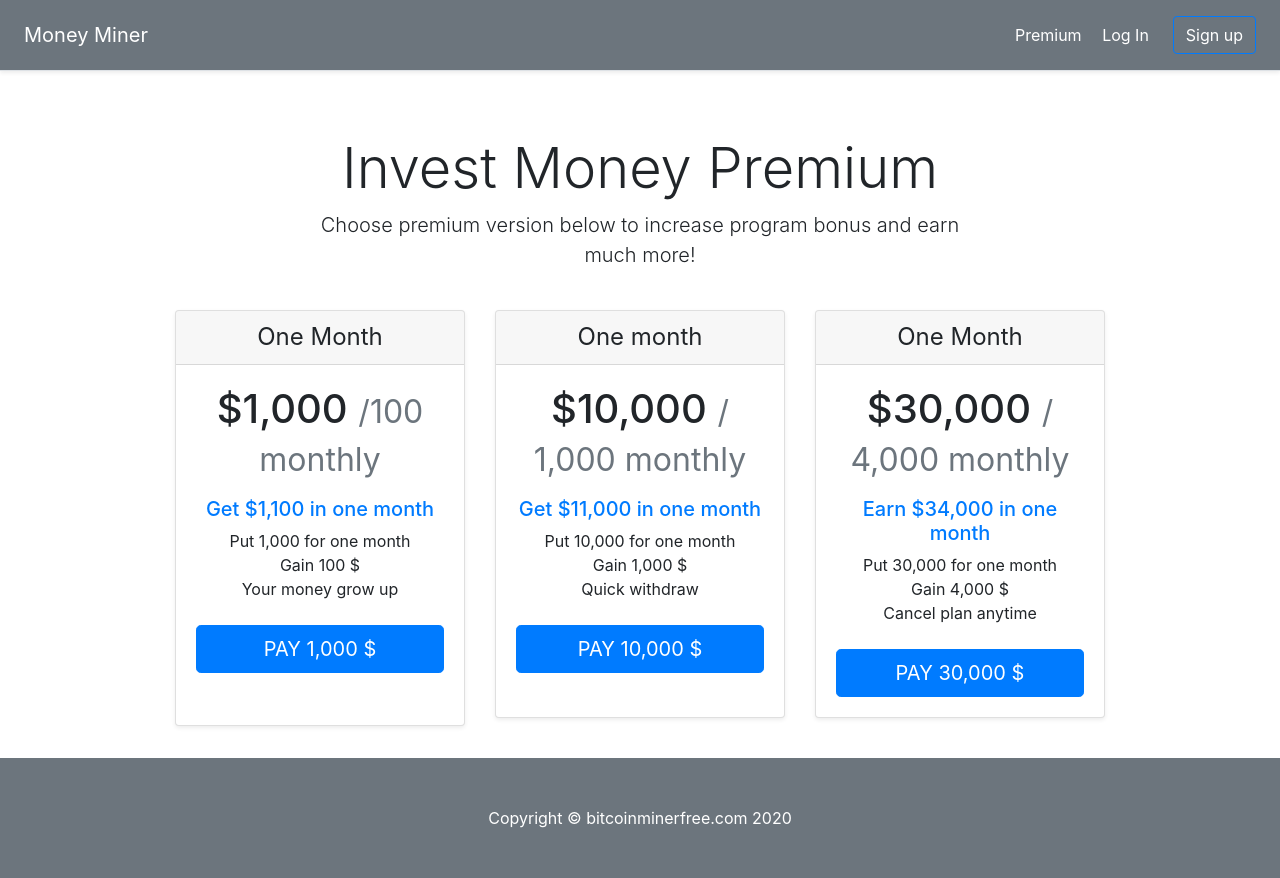
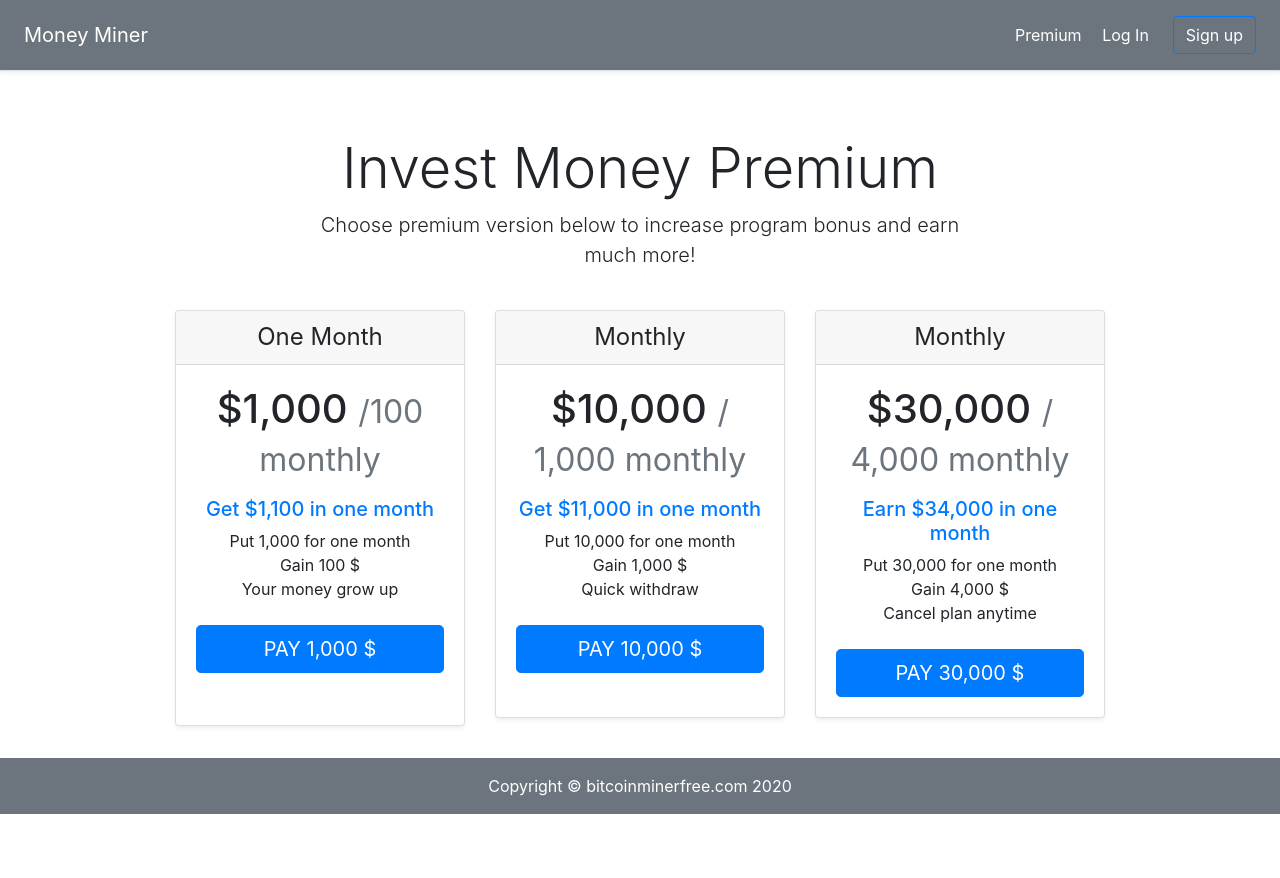
Before and after one commit to manalap/Django-payment-subscription, a Django app: page / in a window 1280 px wide. After the commit the page ends 814 px from the top, so only its background shows below. Run offline with Django 3.2, Linux system fonts and the light colour scheme; some libraries are stand-ins or nearby versions.

Commit message:
korjattu

```diff
--- a/bitcoinminerfree/settings.py
+++ b/bitcoinminerfree/settings.py
@@ -23,10 +23,11 @@ BASE_DIR = os.path.dirname(os.path.dirname(os.path.abspath(__file__)))
 SECRET_KEY = '=yl=b-rjsono594!l74t#nqx4x(@c0-)12^oi#0^zha06g^eif'
 
 # SECURITY WARNING: don't run with debug turned on in production!
-DEBUG = False
+DEBUG = True
 
 
-ALLOWED_HOSTS = ['https://bitcoinminerfree.herokuapp.com'
+ALLOWED_HOSTS = ['bitcoinminerfree.herokuapp.com',
+    '127.0.0.1',
 ]
 
 LOGIN_URL = 'login'
--- a/plans/models.py
+++ b/plans/models.py
@@ -14,4 +14,4 @@ class Customer(models.Model):
     stripe_subscription_id = models.CharField(max_length=255)
     cancel_at_period_end = models.BooleanField(default=False)
     membership = models.BooleanField(default=False)
-    user_balance = models.FloatField(default=0.00)
+    user_balance = models.FloatField(default='0.00')
--- a/plans/templates/plans/base.html
+++ b/plans/templates/plans/base.html
@@ -1,20 +1,41 @@
-<!doctype html>
+<!DOCTYPE html>
 <html lang="en">
   {% load static %}
   <head>
-    <meta charset="utf-8">
-    <meta name="viewport" content="width=device-width, initial-scale=1, shrink-to-fit=no">
+    <meta charset="utf-8" />
+    <meta
+      name="viewport"
+      content="width=device-width, initial-scale=1, shrink-to-fit=no"
+    />
     <title>Money Miner</title>
 
     <!-- Bootstrap core CSS -->
-    <link rel="stylesheet" href="https://stackpath.bootstrapcdn.com/bootstrap/4.2.1/css/bootstrap.min.css"  crossorigin="anonymous">
+    <link
+      rel="stylesheet"
+      href="https://stackpath.bootstrapcdn.com/bootstrap/4.2.1/css/bootstrap.min.css"
+      crossorigin="anonymous"
+    />
 
     <!-- Custom styles for this template -->
-    <link href="{% static 'pricing.css' %}" rel="stylesheet">
+    <link href="{% static 'pricing.css' %}" rel="stylesheet" />
   </head>
   <body>
-    <div class="d-flex flex-column flex-md-row align-items-center p-3 px-md-4 mb-3 bg-secondary border-bottom shadow-sm">
-      <h5 class="my-0 mr-md-auto font-weight-normal"><a href="{% url 'home' %}" class="text-white">Money Miner</a></h5>
+    <div
+      class="
+        d-flex
+        flex-column flex-md-row
+        align-items-center
+        p-3
+        px-md-4
+        mb-3
+        bg-secondary
+        border-bottom
+        shadow-sm
+      "
+    >
+      <h5 class="my-0 mr-md-auto font-weight-normal">
+        <a href="{% url 'home' %}" class="text-white">Money Miner</a>
+      </h5>
       <nav class="my-2 my-md-0 mr-md-3">
         <a class="p-2 text-white" href="{% url 'join' %}">Premium</a>
         {% if user.is_authenticated %}
@@ -26,19 +47,19 @@
         {% endif %}
       </nav>
       {% if user.is_authenticated == False %}
-      <a class="btn btn-outline-primary text-white" href="{% url 'signup' %}">Sign up</a>
+      <a class="btn btn-outline-primary text-white" href="{% url 'signup' %}"
+        >Sign up</a
+      >
       {% endif %}
     </div>
 
-    {% block content %}
-        {% endblock %}
-  <footer class="py-5 bg-secondary">
-    <div class="container">
-      <p class="m-0 text-center text-white">Copyright &copy; bitcoinminerfree.com 2020 </p>
-    </div>
-
-
-  </footer>
-
-</body>
+    {% block content %} {% endblock %}
+    <footer class="py-3 mb-0 bg-secondary">
+      <div class="container">
+        <p class="m-0 text-center text-white">
+          Copyright &copy; bitcoinminerfree.com 2020
+        </p>
+      </div>
+    </footer>
+  </body>
 </html>
--- a/plans/templates/plans/join.html
+++ b/plans/templates/plans/join.html
@@ -1,10 +1,9 @@
-{% extends 'plans/base.html' %}
-
-{% block content %}
+{% extends 'plans/base.html' %} {% block content %}
 <div class="pricing-header px-3 py-3 pt-md-5 pb-md-4 mx-auto text-center">
   <h1 class="display-4">Invest Money Premium</h1>
   <p class="lead">
-    Choose premium version below to increase program bonus and earn much more!</p>
+    Choose premium version below to increase program bonus and earn much more!
+  </p>
 </div>
 
 <div class="container">
@@ -14,44 +13,64 @@
         <h4 class="my-0 font-weight-normal">One Month</h4>
       </div>
       <div class="card-body">
-        <h1 class="card-title pricing-card-title">$1,000 <small class="text-muted">/100 monthly</small></h1>
+        <h1 class="card-title pricing-card-title">
+          $1,000 <small class="text-muted">/100 monthly</small>
+        </h1>
         <ul class="list-unstyled mt-3 mb-4">
-          <li><h5 class="text-primary"> Get $1,100 in one month</h5></li>
+          <li><h5 class="text-primary">Get $1,100 in one month</h5></li>
           <li>Put 1,000 for one month</li>
           <li>Gain 100 $</li>
           <li>Your money grow up</li>
         </ul>
-        <a href="{% url 'checkout' %}?plan=daily"><button type="button" class="btn btn-lg btn-block btn-primary">PAY 1,000 $</button></a>
+        <a href="{% url 'checkout' %}?plan=daily"
+          ><button type="button" class="btn btn-lg btn-block btn-primary">
+            PAY 1,000 $
+          </button></a
+        >
       </div>
     </div>
     <div class="card mb-4 shadow-sm">
       <div class="card-header">
-        <h4 class="my-0 font-weight-normal">One month</h4>
+        <h4 class="my-0 font-weight-normal">Monthly</h4>
       </div>
       <div class="card-body">
-        <h1 class="card-title pricing-card-title">$10,000 <small class="text-muted">/ 1,000 monthly</small></h1>
+        <h1 class="card-title pricing-card-title">
+          $10,000 <small class="text-muted">/ 1,000 monthly</small>
+        </h1>
         <ul class="list-unstyled mt-3 mb-4">
-          <li><h5 class="text-primary">Get $11,000 in one month </h5> </li>
+          <li><h5 class="text-primary">Get $11,000 in one month</h5></li>
           <li>Put 10,000 for one month</li>
           <li>Gain 1,000 $</li>
           <li>Quick withdraw</li>
         </ul>
-        <a href="{% url 'checkout' %}?plan=weekly"><button type="button" class="btn btn-lg btn-block btn-primary">PAY 10,000 $</button></a>
+        <a href="{% url 'checkout' %}?plan=weekly"
+          ><button type="button" class="btn btn-lg btn-block btn-primary">
+            PAY 10,000 $
+          </button></a
+        >
       </div>
     </div>
     <div class="card mb-4 shadow-sm">
       <div class="card-header">
-        <h4 class="my-0 font-weight-normal"> One Month<small class="text-primary"> </small></h4>
+        <h4 class="my-0 font-weight-normal">
+          Monthly<small class="text-primary"> </small>
+        </h4>
       </div>
       <div class="card-body">
-        <h1 class="card-title pricing-card-title">$30,000 <small class="text-muted">/ 4,000 monthly</small></h1>
+        <h1 class="card-title pricing-card-title">
+          $30,000 <small class="text-muted">/ 4,000 monthly</small>
+        </h1>
         <ul class="list-unstyled mt-3 mb-4">
-          <li><h5 class="text-primary">Earn $34,000 in one month </h5></li>
+          <li><h5 class="text-primary">Earn $34,000 in one month</h5></li>
           <li>Put 30,000 for one month</li>
           <li>Gain 4,000 $</li>
           <li>Cancel plan anytime</li>
         </ul>
-        <a href="{% url 'checkout' %}?plan=monthly"><button type="button" class="btn btn-lg btn-block btn-primary">PAY 30,000 $</button></a>
+        <a href="{% url 'checkout' %}?plan=monthly"
+          ><button type="button" class="btn btn-lg btn-block btn-primary">
+            PAY 30,000 $
+          </button></a
+        >
       </div>
     </div>
   </div>
--- a/plans/views.py
+++ b/plans/views.py
@@ -138,7 +138,8 @@ def settings(request):
         except Customer.DoesNotExist:
             membership = False
     return render(request, 'registration/settings.html', {'membership': membership,
-                                                          'cancel_at_period_end': cancel_at_period_end})
+                                                          'cancel_at_period_end': cancel_at_period_end,
+                                                          'balance': balance})
 
 
 @user_passes_test(lambda u: u.is_superuser)
```
Also changed, not shown: plans/templates/registration/settings.html (+5 -9 lines), db.sqlite3, plans/migrations/0003_customer_user_balance.py (added).
